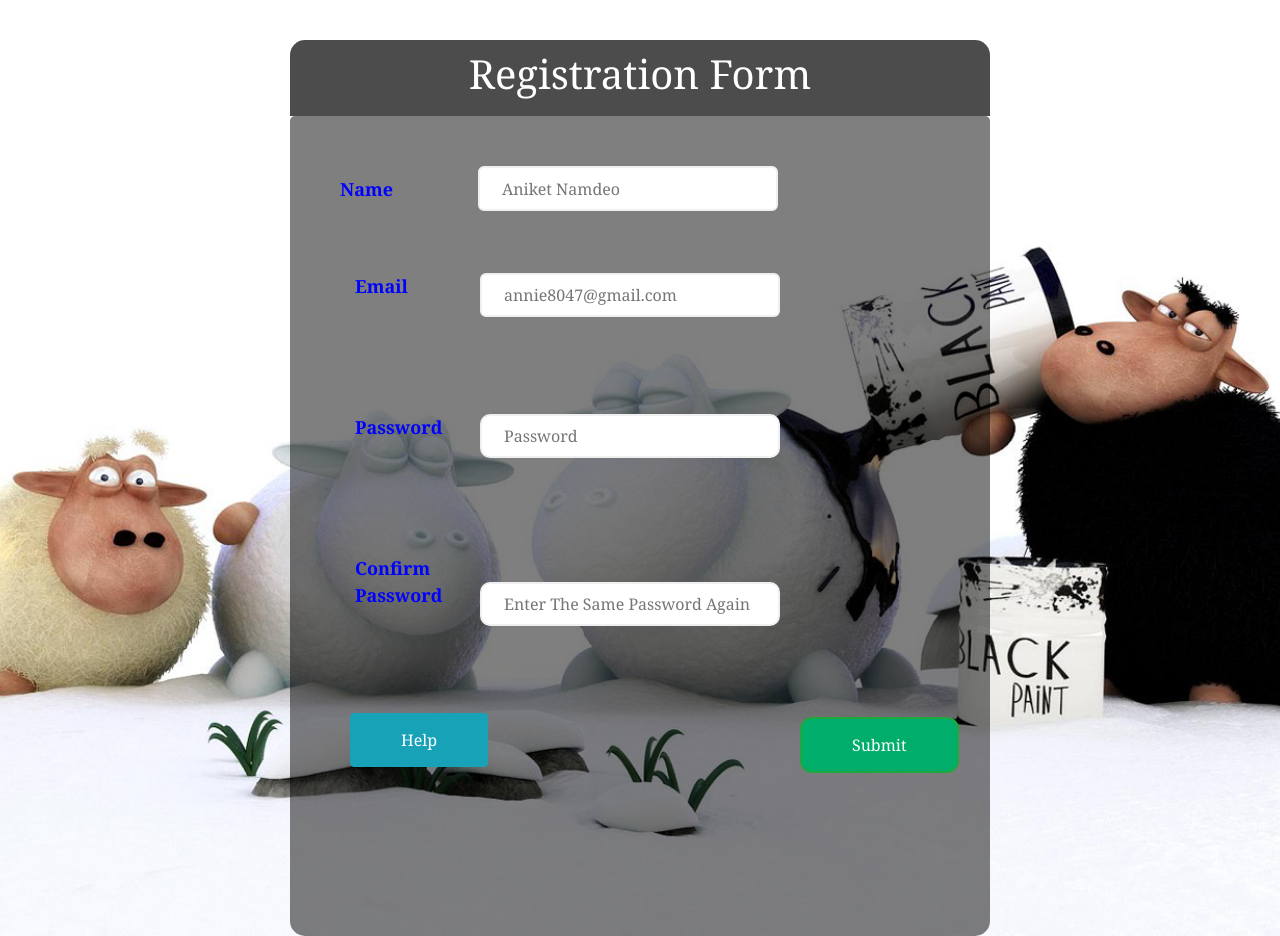
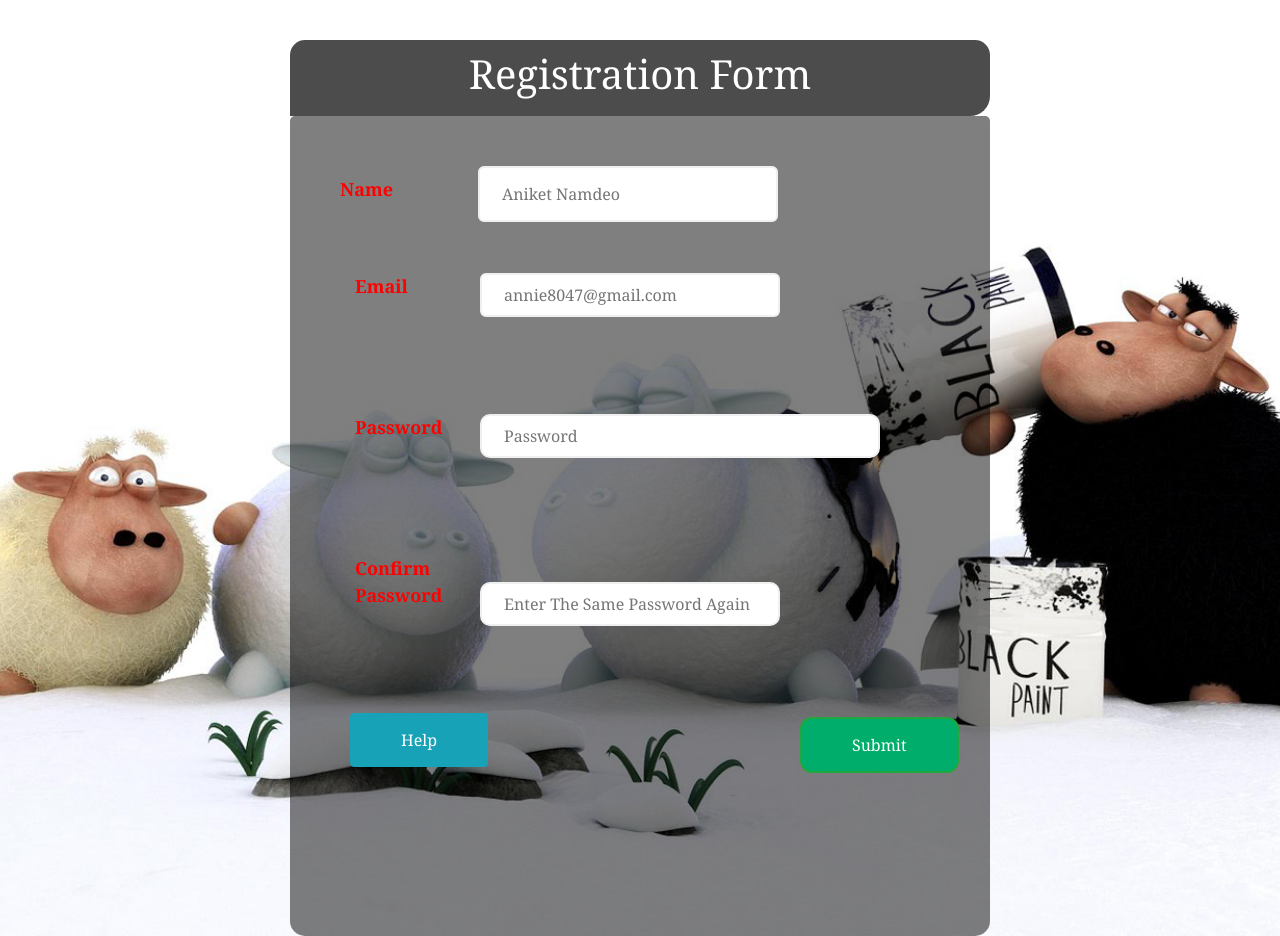
Before and after one commit to aniketnamdeo/basicregistration, a plain HTML site: page index.html in a window 1280 px wide. Drawn offline with nearby package versions, Linux system fonts and the light colour scheme.

Commit message:
Update index.html

```diff
--- a/index.html
+++ b/index.html
@@ -241,23 +241,23 @@
                margin-left:25px;
                margin-top: 30px;
                width: 125px;
-               color:blue;
+               color:red;
                font-size: 18px;
                font-weight:700;
                   }
         .header {
                  width: 700px;
-                 background-color: rgb(0,0,0,0.7);
+                 background-color: rgb(0.3,0.7,0,0.7);
                  margin:auto;
                  color:#FFFFFF;
                  padding:10px 0px 10px 0px;
                  text-align:center;
-                 border-radius:15px 15px 0px 0px;
+                 border-radius:15px 15px 20px 0px;
                 }
         #helpinfo {
           color: white;
           text-align: center;
-          background-color: rgb(0,0,0,0.2);
+          background-color: rgb(0.3,0,0,0.2);
           border-radius:15px 15px 15px 15px;
           width:500px;
         }
@@ -271,7 +271,7 @@
                    padding:0 22px;
                    font-size: 16px;
                    width:300px;
-                   height:45px;
+                   height:56px;
               }
         #email{
                    border:2px solid #f0f0f0;
@@ -293,7 +293,7 @@
                    border-radius: 10px;
                    padding:0 22px;
                    font-size: 16px;
-                   width:300px;
+                   width:400px;
                  }
         #confpass{
                    border:2px solid #f0f0f0;
```
